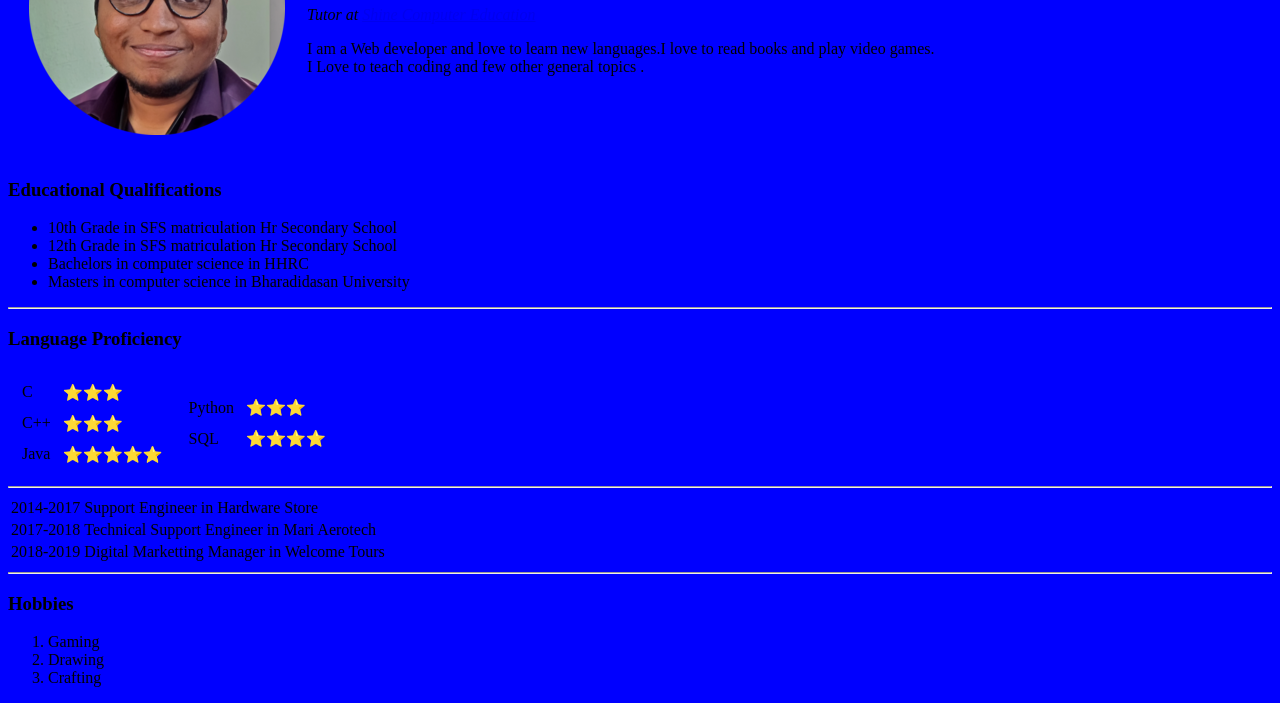
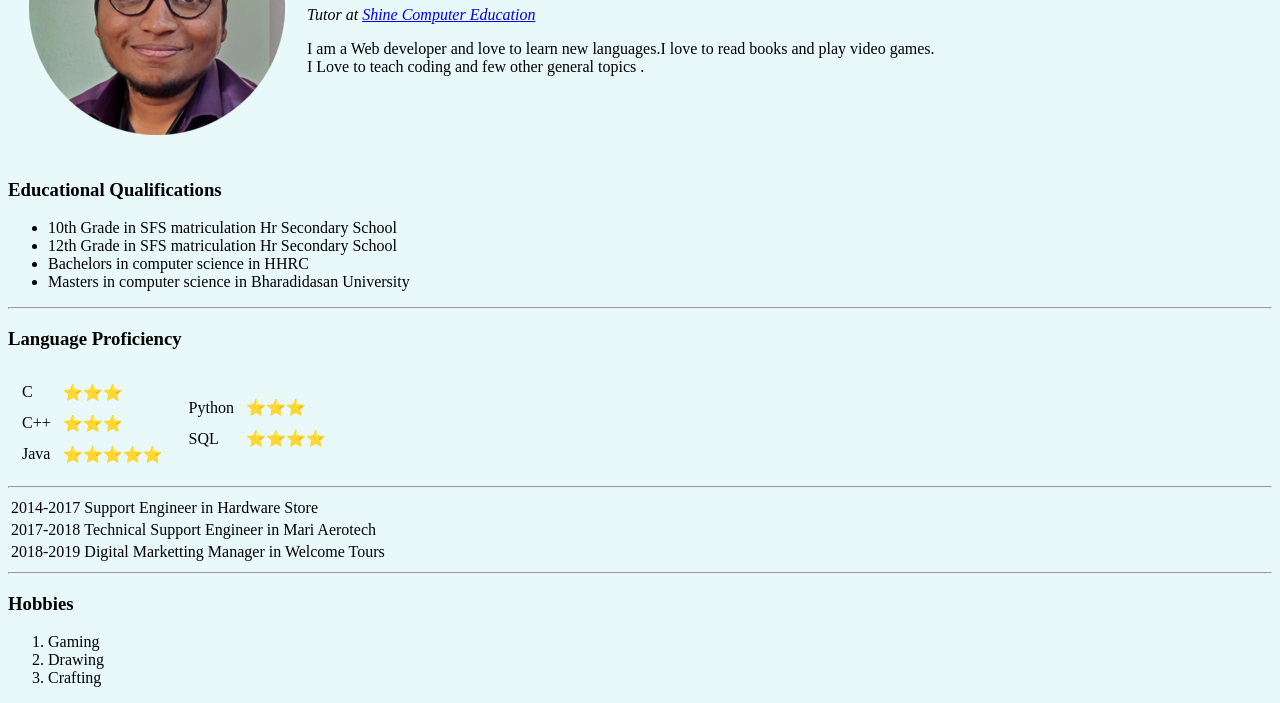
Before and after one commit to Astatine-fever/cv, a plain HTML site: page index.html in a window 1280 px wide. Shown: the part 150-853 px from the top of the page. Drawn offline with Linux system fonts and the light colour scheme.

Commit message:
Background

```diff
--- a/index.html
+++ b/index.html
@@ -5,7 +5,7 @@
     <meta name="viewport" content="width=device-width, initial-scale=1.0">
     <title>My Site</title>
 </head>
-<body style="background-color: blue;">
+<body style="background-color: #E9F8F9;">
     <table cellspacing="20">
         <tr>
             <td>
```
